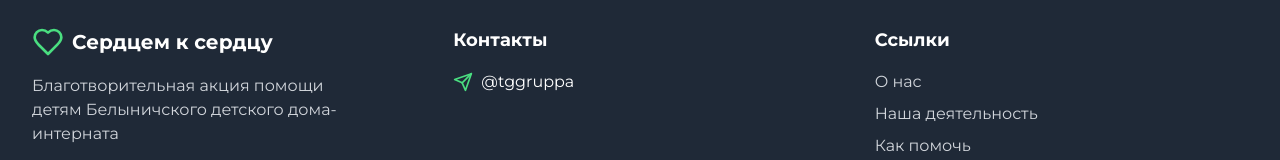
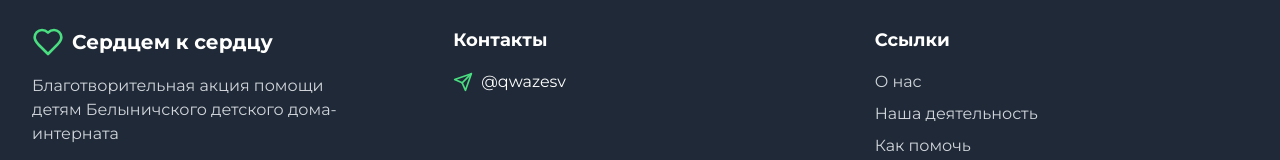
Before and after one commit to carnage89/heartToheart, a React (Vite) app: page / in a window 1280 px wide. Shown: the part 5705-5865 px from the top of the page. Built offline with nearby package versions, Linux system fonts and the light colour scheme.

Commit message:
Update Footer.tsx

```diff
--- a/src/components/Footer.tsx
+++ b/src/components/Footer.tsx
@@ -29,7 +29,7 @@ const Footer = () => {
             <ul className="space-y-3">
               <li className="flex items-start">
                 <Send className="h-5 w-5 text-green-400 mr-2 flex-shrink-0 mt-0.5" />
-                <span>@tggruppa</span>
+                <span>@qwazesv</span>
               </li>
             </ul>
           </div>
```
